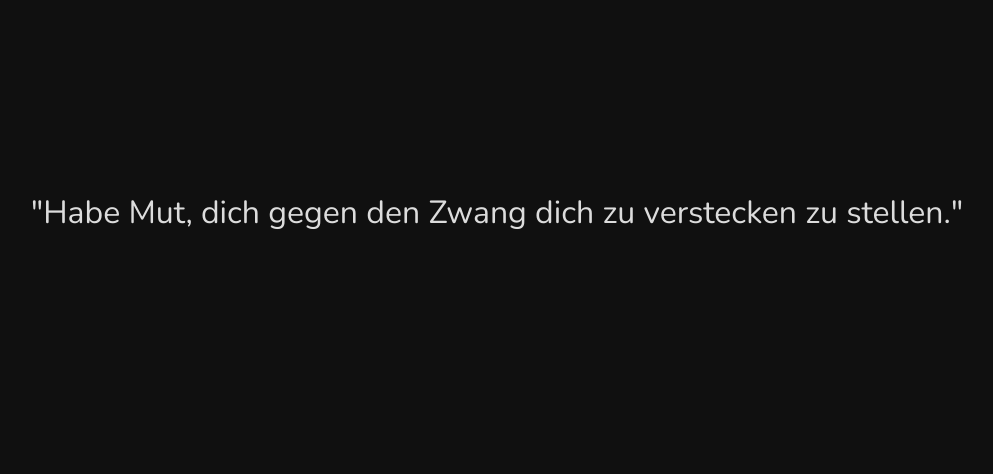
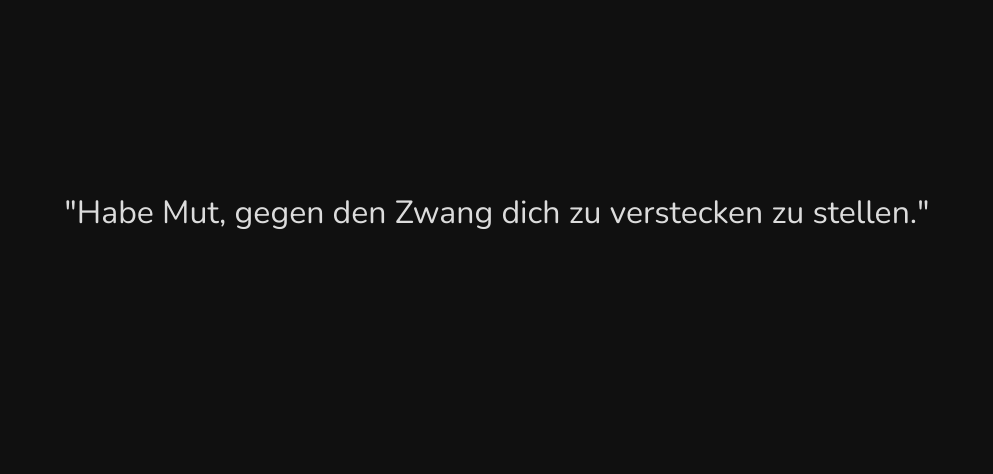
Before and after one commit to tante/digitalecourage, a PHP site: page / in a window 1280 px wide. Shown: the part 209-683 px from the top of the page, without its empty margins (143-1136 px from the left). Run offline with PHP 8.4, Linux system fonts and the light colour scheme.

Commit message:
"dich " => quotes

```diff
--- a/index.php
+++ b/index.php
@@ -14,7 +14,7 @@ $index = rand(0,count($quotes)-1);
    </head>
    <body>
       <div id="distance"></div>
-      <div id="text">"Habe Mut, dich <?php print(trim($quotes[$index]));?>."</div>
+      <div id="text">"Habe Mut, <?php print(trim($quotes[$index]));?>."</div>
 <div id="footer">Kontakt: <a href="http://twitter.com">@tante</a>, <a href="http://tante.cc/imprintimpressum/">Impressum</a>, <a href="https://github.com/tante/digitalecourage">Code</a>
 </div>
    </body>
```
